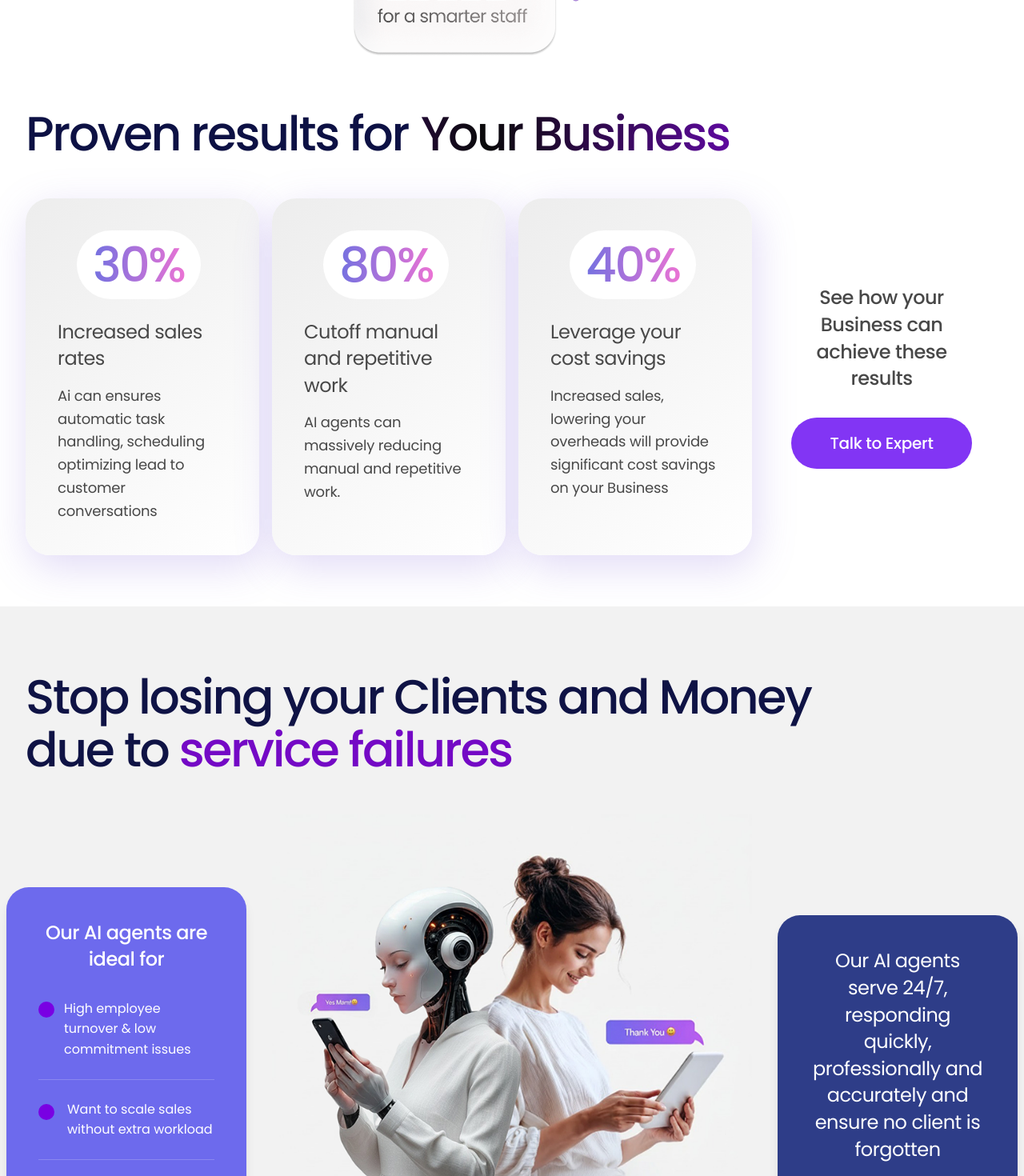
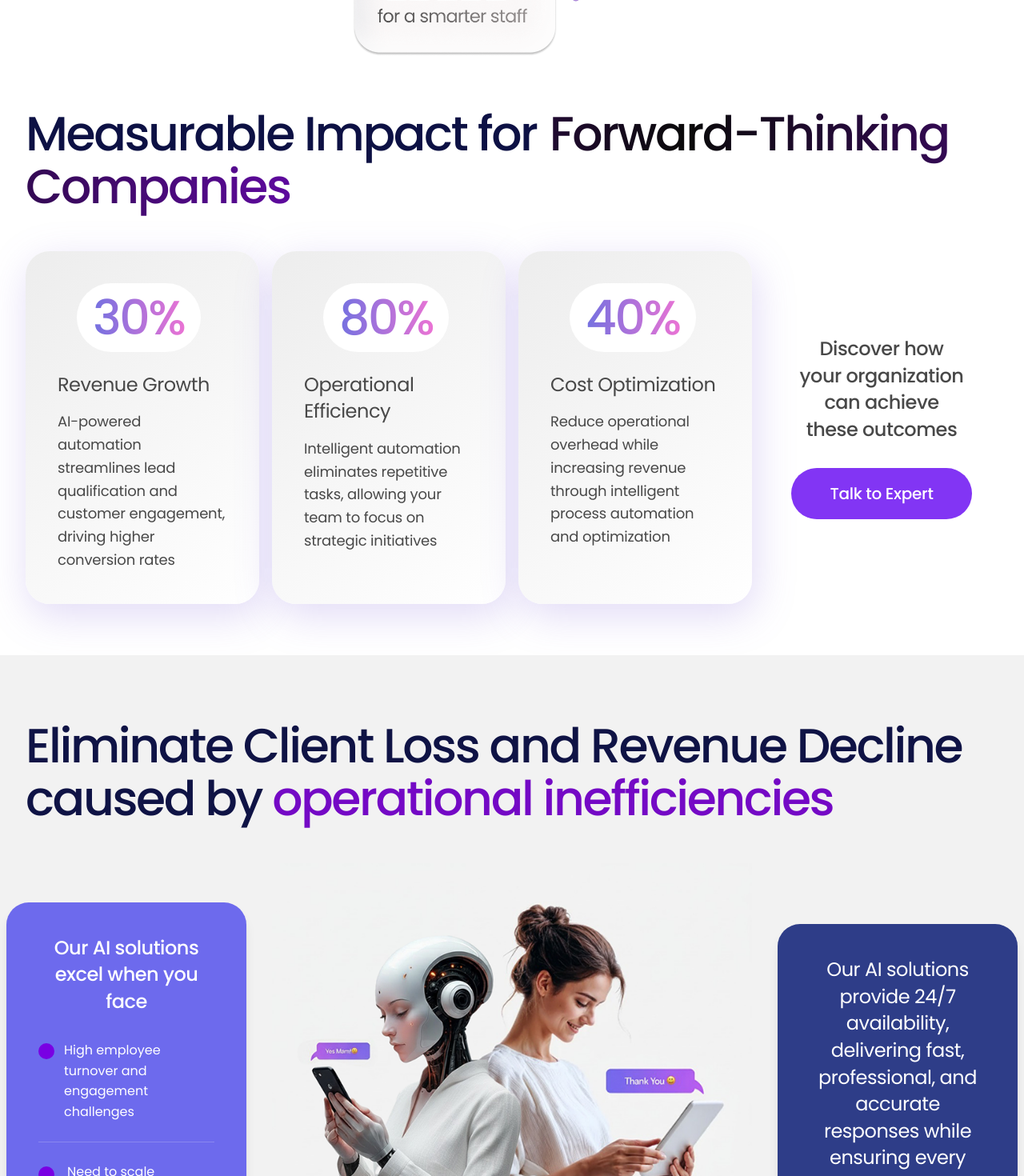
Before and after one commit to Uththunga/ethos-prompt-UI, a React (Vite) app: page / in a window 1280 px wide. Shown: the part 1200-2670 px from the top of the page at 80% size. Built offline with nearby package versions, Linux system fonts and the light colour scheme; a web font is replaced by a local one.

Commit message:
Enhance messaging and clarity across components for improved user engagement and understanding

```diff
--- a/client/components/Hero.tsx
+++ b/client/components/Hero.tsx
@@ -39,13 +39,13 @@ export const Hero = () => {
        <section className="relative z-10 text-center mb-4 -mt-2" aria-labelledby="hero-heading">
           <h1 id="hero-heading" className="text-3xl sm:text-4xl md:text-5xl lg:text-6xl xl:text-7xl font-semibold font-poppins leading-tight tracking-tight">
             <span className="bg-gradient-to-r from-ethos-navy-light to-ethos-gray-light bg-clip-text text-transparent">
-            Transform your Business
+            Accelerate Your Business Growth
           </span>
             <br />
             <span className="bg-gradient-to-r from-ethos-navy-light to-ethos-gray-light bg-clip-text text-transparent">
-            with{" "}
+            with {" "}
           </span>
-            <ShinyText className="bg-gradient-to-r from-purple-500 to-purple-500" speedInMs={10000}>AI Agents</ShinyText>
+            <ShinyText className="bg-gradient-to-r from-purple-500 to-purple-500" speedInMs={10000}>Intelligent AI Solutions</ShinyText>
           </h1>
         </section>
 
@@ -91,9 +91,9 @@ export const Hero = () => {
         <header className="mb-8 md:mb-10 lg:mb-12 text-left">
           <h2 id="results-heading" className="text-2xl sm:text-3xl md:text-4xl lg:text-5xl xl:text-6xl font-medium leading-[1.13] tracking-[-0.03em] max-w-7xl">
             <span className="text-ethos-navy-light">
-              Proven results for
+              Measurable Impact for
             </span>
-            <ShinyText className="bg-gradient-to-r from-ethos-purple to-ethos-purple ml-4" speedInMs={10000}>Your Business</ShinyText>
+            <ShinyText className="bg-gradient-to-r from-ethos-purple to-ethos-purple ml-4" speedInMs={10000}>Forward-Thinking Companies</ShinyText>
           </h2>
         </header>
 
@@ -113,10 +113,10 @@ export const Hero = () => {
               </div>
             </div>
             <h3 className="text-ethos-gray text-base sm:text-lg md:text-xl lg:text-2xl font-normal mb-3 sm:mb-4 leading-snug tracking-tight">
-              Increased sales rates
+              Revenue Growth
             </h3>
             <p className="text-ethos-gray text-sm sm:text-base md:text-lg font-normal leading-relaxed tracking-tight">
-              Ai can ensures automatic task handling, scheduling optimizing lead to customer conversations
+              AI-powered automation streamlines lead qualification and customer engagement, driving higher conversion rates
             </p>
           </article>
 
@@ -134,10 +134,10 @@ export const Hero = () => {
               </div>
             </div>
             <h3 className="text-ethos-gray text-base sm:text-lg md:text-xl lg:text-2xl font-normal mb-3 sm:mb-4 leading-snug tracking-tight">
-              Cutoff manual and repetitive work
+              Operational Efficiency
             </h3>
             <p className="text-ethos-gray text-sm sm:text-base md:text-lg font-normal leading-relaxed tracking-tight">
-              AI agents can massively reducing manual and repetitive work.
+              Intelligent automation eliminates repetitive tasks, allowing your team to focus on strategic initiatives
             </p>
           </article>
 
@@ -155,17 +155,17 @@ export const Hero = () => {
               </div>
             </div>
             <h3 className="text-ethos-gray text-base sm:text-lg md:text-xl lg:text-2xl font-normal mb-3 sm:mb-4 leading-snug tracking-tight">
-              Leverage your cost savings
+              Cost Optimization
             </h3>
             <p className="text-ethos-gray text-sm sm:text-base md:text-lg font-normal leading-relaxed tracking-tight">
-              Increased sales, lowering your overheads will provide significant cost savings on your Business
+              Reduce operational overhead while increasing revenue through intelligent process automation and optimization
             </p>
           </article>
 
           {/* CTA Card */}
           <aside style={{ width: '100%', height: '100%', background: 'transparent', boxShadow: 'none', borderRadius: 30 }} className="flex flex-col justify-center items-center text-center p-4 sm:p-6 lg:p-8 xl:p-10 w-full max-w-[320px] sm:max-w-sm md:max-w-md lg:max-w-lg xl:max-w-xl mx-auto" role="listitem">
             <h3 className="text-ethos-gray text-base sm:text-lg md:text-xl lg:text-2xl font-medium mb-4 sm:mb-6 lg:mb-8 leading-snug tracking-tight">
-              See how your Business can achieve these results
+              Discover how your organization can achieve these outcomes
             </h3>
             <div className="w-full flex justify-center">
               <Link to="/contact">
--- a/client/components/ServiceFailuresSection.tsx
+++ b/client/components/ServiceFailuresSection.tsx
@@ -21,11 +21,11 @@ export const ServiceFailuresSection = () => {
             className="text-2xl sm:text-3xl md:text-4xl lg:text-5xl xl:text-6xl font-medium leading-[1.13] tracking-[-0.03em] max-w-7xl"
           >
             <span style={{ color: '#0F1345' }}>
-              Stop losing your Clients and Money
+              Eliminate Client Loss and Revenue Decline
             </span>
             <br />
-            <span style={{ color: '#0F1345' }}>due to </span>
-            <span style={{ color: '#7409C5' }}>service failures</span>
+            <span style={{ color: '#0F1345' }}>caused by </span>
+            <span style={{ color: '#7409C5' }}>operational inefficiencies</span>
           </h2>
         </div>
 
@@ -44,7 +44,7 @@ export const ServiceFailuresSection = () => {
               {/* Content */}
               <div className="relative z-10 p-6 sm:p-6 lg:p-8 xl:p-10 min-h-[240px] sm:min-h-[280px] lg:min-h-[320px] flex flex-col justify-center">
                 <h3 className="text-white text-base sm:text-lg md:text-xl lg:text-2xl font-medium leading-tight tracking-tight mb-4 sm:mb-6 lg:mb-8 text-center">
-                  Our AI agents are ideal for
+                  Our AI solutions excel when you face
                 </h3>
 
                 <div className="space-y-4 sm:space-y-5 lg:space-y-6">
@@ -56,7 +56,7 @@ export const ServiceFailuresSection = () => {
                       aria-hidden="true"
                     />
                     <p className="text-white text-xs sm:text-sm lg:text-base leading-relaxed tracking-[-0.03em] transition-opacity duration-200 group-hover/item:opacity-90">
-                      High employee turnover & low commitment issues
+                      High employee turnover and engagement challenges
                     </p>
                   </div>
 
@@ -70,7 +70,7 @@ export const ServiceFailuresSection = () => {
                       aria-hidden="true"
                     />
                     <p className="text-white text-xs sm:text-sm lg:text-base leading-relaxed tracking-[-0.03em] transition-opacity duration-200 group-hover/item:opacity-90">
-                      Want to scale sales without extra workload
+                      Need to scale operations without increasing overhead
                     </p>
                   </div>
 
@@ -114,7 +114,7 @@ export const ServiceFailuresSection = () => {
               <div className="relative z-10 p-4 sm:p-6 lg:p-8 xl:p-10 flex items-center justify-center min-h-[200px] sm:min-h-[240px] lg:min-h-[280px]">
                 <div className="w-full text-center">
                   <p className="text-white text-base sm:text-lg md:text-xl lg:text-2xl font-normal leading-[1.46] tracking-[-0.03em] transition-opacity duration-300 group-hover:opacity-95">
-                    Our AI agents serve 24/7, responding quickly, professionally and accurately and ensure no client is forgotten
+                    Our AI solutions provide 24/7 availability, delivering fast, professional, and accurate responses while ensuring every client receives exceptional service
                   </p>
 
                   {/* Subtle accent line */}
@@ -133,7 +133,7 @@ export const ServiceFailuresSection = () => {
             className="text-xl sm:text-2xl md:text-3xl lg:text-4xl xl:text-5xl font-normal leading-[1.13] tracking-[-0.03em] mb-8 sm:mb-10 lg:mb-12"
             style={{ color: '#484848' }}
           >
-            See how it works in the real world
+            Experience our solutions in action
           </h2>
           <div className="flex justify-center">
             <Button
@@ -141,7 +141,7 @@ export const ServiceFailuresSection = () => {
               size="cta"
               aria-label="Schedule a demonstration of our AI agent services"
             >
-              Schedule your Demo
+              Schedule a Demonstration
             </Button>
           </div>
         </footer>
--- a/client/components/Testimonials.tsx
+++ b/client/components/Testimonials.tsx
@@ -259,12 +259,12 @@ export const Testimonials = () => {
             <span
               className="block text-2xl sm:text-3xl md:text-4xl lg:text-5xl xl:text-6xl 2xl:text-7xl font-medium leading-tight tracking-tight text-ethos-navy"
             >
-              Who uses it became
+              Trusted by industry
             </span>
             <span
               className="block text-2xl sm:text-3xl md:text-4xl lg:text-5xl xl:text-6xl 2xl:text-7xl font-medium leading-tight tracking-tight text-ethos-purple"
             >
-              a fan of it
+              leaders worldwide
             </span>
           </h2>
         </header>
@@ -277,7 +277,7 @@ export const Testimonials = () => {
 
         <div className="text-center mt-8 sm:mt-10 md:mt-14 lg:mt-18 xl:mt-20">
           <Button variant="cta" size="cta" aria-label="Send feedback about our service">
-            Send Feedback
+            Share Your Success Story
           </Button>
         </div>
       </div>
--- a/client/components/WaysWeCanHelp.tsx
+++ b/client/components/WaysWeCanHelp.tsx
@@ -21,47 +21,47 @@ export const WaysWeCanHelp = () => {
 
   const services = [
     {
-      title: "Custom AI Agents",
-      subtitle: "AI assistants that help with customer support, sales, and daily tasks."
+      title: "Custom AI Solutions",
+      subtitle: "Tailored AI systems for customer support, sales optimization, and operational automation."
     },
     {
-      title: "Automation & App Connections",
-      subtitle: "Connect AI to your apps to handle routine work automatically."
+      title: "System Integration & Automation",
+      subtitle: "Seamlessly connect AI to your existing applications for automated workflow management."
     },
     {
       title: "Prompt Management",
       subtitle: "Simple tools to organize your AI prompts for better results."
     },
     {
-      title: "AI Web & Mobile Apps",
-      subtitle: "Smart websites and apps that adapt to users in real time."
+      title: "Intelligent Applications",
+      subtitle: "Dynamic web and mobile applications that adapt intelligently to user behavior and preferences."
     },
     {
-      title: "Website Upgrades & Automation",
-      subtitle: "Improve your website's look and add automation to save time."
+      title: "Digital Transformation",
+      subtitle: "Modernize your digital presence with intelligent automation and enhanced user experiences."
     }
   ];
 
   const features = [
     {
       number: 1,
-      title: "Humanized and Natural Service",
-      description: "Deliver an outstanding customer experience with fast, personalized support that's always available. Your AI agent interacts in a conversational, human-like manner to build trust and satisfaction."
+      title: "Natural, Human-Like Interactions",
+      description: "Deliver exceptional customer experiences through AI that communicates naturally and personally. Our systems build trust and satisfaction by providing contextually aware, empathetic responses that feel genuinely human."
     },
     {
       number: 2,
-      title: "Intelligent Automation for Operations",
-      description: "Let AI manage scheduling, confirmations, updates, follow-ups, and more — so your team can focus on what matters most: delivering value and growing the business."
+      title: "Strategic Process Automation",
+      description: "Enable your team to focus on high-value activities while AI handles routine operations like scheduling, confirmations, updates, and follow-ups. This strategic automation drives business growth and operational excellence."
     },
     {
       number: 3,
-      title: "Fast and Always Up-To-Date Responses",
-      description: "Provide real-time, accurate information about your offerings, availability, pricing, or policies — reducing confusion and improving customer confidence and conversions."
+      title: "Real-Time Intelligence and Accuracy",
+      description: "Deliver instant, precise information about products, services, availability, and policies. Our AI systems maintain current data to eliminate confusion, boost customer confidence, and increase conversion rates."
     },
     {
       number: 4,
-      title: "Smart Decision-Making and Problem Solving",
-      description: "Your AI agent detects needs, solves issues, and delivers proactive solutions — all without human intervention. This boosts efficiency and keeps your workflows smooth and optimized."
+      title: "Proactive Problem Resolution",
+      description: "Our AI systems anticipate needs, identify issues early, and implement solutions autonomously. This proactive approach optimizes workflows, prevents bottlenecks, and maintains peak operational efficiency."
     }
   ];
 
@@ -87,11 +87,11 @@ export const WaysWeCanHelp = () => {
             {/* Main Heading */}
             <header>
               <h2 id="ai-agent-heading" className="text-2xl sm:text-3xl md:text-4xl lg:text-5xl xl:text-6xl font-medium leading-tight tracking-tight mb-3 lg:mb-4">
-                <span style={{ color: '#0F1345' }}>What is an AI agent for </span>
-                <span style={{ color: '#7409C5' }}>your Business</span>
+                <span style={{ color: '#0F1345' }}>Enterprise AI Solutions for </span>
+                <span style={{ color: '#7409C5' }}>Modern Business</span>
               </h2>
               <p className="text-sm sm:text-base md:text-lg font-normal leading-relaxed tracking-tight text-ethos-gray">
-                Imagine having your own exclusive AI assistant — like ChatGPT, Deepseek, or Gemini — working around the clock for your business. These AI agents understand and respond to your customers, handle routine tasks, and deliver seamless service 24/7 — without breaks, errors, or downtime.
+                Deploy intelligent AI systems that work continuously for your organization. Our enterprise-grade solutions understand customer needs, automate complex workflows, and deliver consistent, high-quality service around the clock — ensuring operational excellence without human limitations.
               </p>
             </header>
 
--- a/client/pages/Solutions.tsx
+++ b/client/pages/Solutions.tsx
@@ -18,10 +18,10 @@ export const Solutions = () => {
           <header className="text-center mb-8 sm:mb-10 lg:mb-12">
             <h1 id="solutions-heading" className="text-3xl sm:text-4xl md:text-5xl lg:text-6xl xl:text-7xl font-semibold font-poppins leading-tight tracking-tight">
               <span className="bg-gradient-to-r from-ethos-navy-light to-ethos-gray-light bg-clip-text text-transparent">
-                Solutions for a smarter
+                Enterprise AI Solutions for
               </span>
               <br />
-              <span className="text-ethos-purple">Business</span>
+              <span className="text-ethos-purple">Strategic Growth</span>
             </h1>
           </header>
 
@@ -37,7 +37,7 @@ export const Solutions = () => {
           {/* Bottom Text */}
           <div className="text-center">
             <p className="text-ethos-gray text-sm sm:text-base lg:text-lg font-normal leading-relaxed tracking-tight max-w-4xl mx-auto">
-              Unlock the full potential of AI models by learning how to craft effective prompts. Turn your ideas into powerful results.
+              Transform your organization with intelligent AI systems designed to drive operational excellence, reduce costs, and accelerate business growth through strategic automation.
             </p>
           </div>
         </div>
@@ -51,12 +51,12 @@ export const Solutions = () => {
             <div className="space-y-4 sm:space-y-6 lg:space-y-8">
               <header>
                 <h2 id="ethosprompt-help-heading" className="text-xl sm:text-2xl md:text-3xl lg:text-4xl xl:text-5xl font-medium leading-tight tracking-tight">
-                  <span className="block text-ethos-gray">How EthosPrompt</span>
-                  <span className="text-ethos-purple">can help your Business</span>
+                  <span className="block text-ethos-gray">How EthosPrompt Drives</span>
+                  <span className="text-ethos-purple">Business Transformation</span>
                 </h2>
               </header>
               <p className="text-ethos-gray text-xs sm:text-sm lg:text-base font-normal leading-relaxed">
-                At EthosPrompt, we make artificial intelligence simple and useful for businesses. Our job is to help you save time, cut costs, and grow faster by creating smart tools that work for you. We build AI agents, automation systems, and intelligent apps that connect with over 600 popular business tools like CRMs, emails, and databases. Whether you want to improve customer service, speed up daily tasks, or upgrade your website, we provide solutions that fit your goals and scale as you grow.
+                EthosPrompt delivers enterprise-grade AI solutions that transform how organizations operate. We specialize in developing intelligent systems that optimize workflows, reduce operational costs, and accelerate growth through strategic automation. Our comprehensive platform integrates seamlessly with over 600 business applications, including CRMs, communication tools, and enterprise databases. From enhancing customer experience to streamlining complex processes, we provide scalable solutions engineered for sustainable business success.
               </p>
 
               <div className="space-y-4 sm:space-y-6 lg:space-y-8">
@@ -66,46 +66,46 @@ export const Solutions = () => {
                 <div className="space-y-3 sm:space-y-4 lg:space-y-6 text-ethos-gray">
                   <div className="space-y-2">
                     <h3 className="text-sm sm:text-base lg:text-lg font-medium leading-snug">
-                      Custom AI Agents
+                      Enterprise AI Solutions
                     </h3>
                     <p className="text-xs sm:text-sm lg:text-base font-normal leading-relaxed">
-                      AI assistants built for your business—helping with customer support, sales, learning, and more.
+                      Tailored AI systems designed for customer service excellence, sales optimization, and operational automation across your organization.
                     </p>
                   </div>
 
                   <div className="space-y-2">
                     <h3 className="text-sm sm:text-base lg:text-lg font-medium leading-snug">
-                      Automation & App Connections
+                      System Integration & Automation
                     </h3>
                     <p className="text-xs sm:text-sm lg:text-base font-normal leading-relaxed">
-                      Connect AI to your everyday apps (emails, CRMs, calendars, etc.) to handle routine tasks automatically.
+                      Seamlessly connect AI to your enterprise applications—email systems, CRMs, calendars, and databases—for comprehensive workflow automation.
                     </p>
                   </div>
 
                   <div className="space-y-2">
                     <h3 className="text-sm sm:text-base lg:text-lg font-medium leading-snug">
-                      Prompt Management
+                      AI Prompt Optimization Platform
                     </h3>
                     <p className="text-xs sm:text-sm lg:text-base font-normal leading-relaxed">
-                      Simple systems to organize and manage your AI prompts—so your team gets better, faster results.
+                      Advanced management systems for organizing and optimizing AI interactions, ensuring consistent, high-quality results across your organization.
                     </p>
                   </div>
 
                   <div className="space-y-2">
                     <h3 className="text-sm sm:text-base lg:text-lg font-medium leading-snug">
-                      AI Web & Mobile Apps
+                      Intelligent Application Development
                     </h3>
                     <p className="text-xs sm:text-sm lg:text-base font-normal leading-relaxed">
-                      Smart websites and mobile apps that personalize content, create designs, and interact with users in real time.
+                      Dynamic web and mobile applications that adapt intelligently to user behavior, delivering personalized experiences and real-time interactions.
                     </p>
                   </div>
 
                   <div className="space-y-2">
                     <h3 className="text-sm sm:text-base lg:text-lg font-medium leading-snug">
-                      Website Upgrades & Automation
+                      Digital Transformation Services
                     </h3>
                     <p className="text-xs sm:text-sm lg:text-base font-normal leading-relaxed">
-                      Give your website a new look, better user experience, and built-in automation to save time and improve customer satisfaction.
+                      Comprehensive digital modernization including enhanced user experiences, intelligent automation, and optimized customer engagement systems.
                     </p>
                   </div>
                 </div>
@@ -113,7 +113,7 @@ export const Solutions = () => {
                 {/* Get Started Button */}
                 <div className="pt-2">
                   <Button variant="cta" size="cta">
-                    Get started
+                    Start Your Transformation
                   </Button>
                 </div>
               </div>
@@ -170,12 +170,12 @@ export const Solutions = () => {
                 </header>
 
                 <p className="text-gray-800 text-sm sm:text-base lg:text-lg font-normal leading-relaxed tracking-tight max-w-4xl">
-                  EthosPrompt agents can seamlessly integrate with over 600+ applications to fully automate and streamline your workflows. From task management to CRM and marketing tools, everything works together effortlessly triggered by a single click.
+                  EthosPrompt's enterprise platform seamlessly integrates with over 600 business applications, creating unified workflows that eliminate silos and maximize efficiency. From task management to CRM and marketing automation, our intelligent systems orchestrate complex processes with precision and reliability.
                 </p>
 
                 <div className="pt-2">
                   <Button variant="cta" size="cta">
-                    Get Started Now
+                    Begin Integration
                   </Button>
                 </div>
               </div>
```
Also changed, not shown: client/components/HeaderCTA.tsx (+4 -4 lines).
